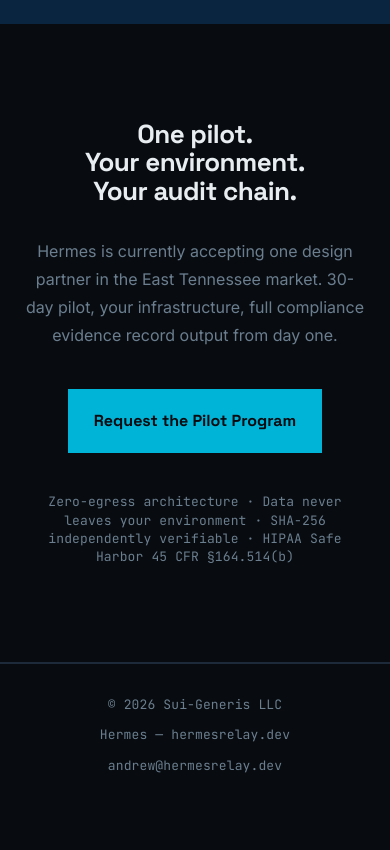
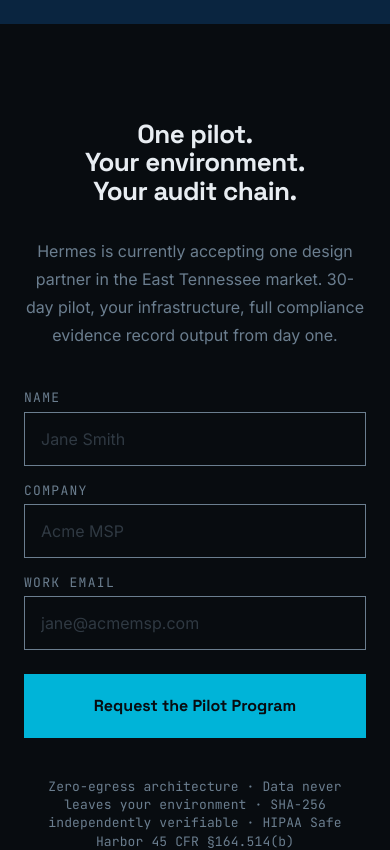
Before and after one commit to g1n0mag1k/hermes-compliance-framework, a Next.js app in the folder landing/: page / in a window 390 px wide. Shown: the part 5980-6830 px from the top of the page. Before the commit the page ends 6787 px from the top, so only its background shows below. Built offline with nearby package versions, Linux system fonts and the light colour scheme.

Commit message:
Replace mailto CTA with Formspree pilot request form

```diff
--- a/landing/components/CTA.tsx
+++ b/landing/components/CTA.tsx
@@ -1,11 +1,6 @@
-/* ---------------------------------------------------------------------------
- * CTA — single focused conversion section.
- *
- * Full-width void background, centered content, one anchor-tag CTA pointing
- * at the founder's mailto. Trust-signal row sits below the button, mono
- * caption scale, dot-separated, communicating the four most important
- * compliance properties at a glance.
- * ------------------------------------------------------------------------- */
+"use client";
+
+import { useState } from "react";
 
 const TRUST_SIGNALS: readonly string[] = [
   "Zero-egress architecture",
@@ -15,6 +10,23 @@
 ];
 
 export function CTA() {
+  const [submitted, setSubmitted] = useState(false);
+  const [loading, setLoading] = useState(false);
+
+  async function handleSubmit(e: React.FormEvent<HTMLFormElement>) {
+    e.preventDefault();
+    setLoading(true);
+    const form = e.currentTarget;
+    const data = new FormData(form);
+    await fetch("https://formspree.io/f/xnjkdrar", {
+      method: "POST",
+      body: data,
+      headers: { Accept: "application/json" },
+    });
+    setLoading(false);
+    setSubmitted(true);
+  }
+
   return (
     <section
       data-section="cta"
@@ -28,19 +40,69 @@
           <br />
           Your audit chain.
         </h2>
-
         <p className="font-body text-body text-muted mt-8 max-w-[500px]">
           Hermes is currently accepting one design partner in the East
           Tennessee market. 30-day pilot, your infrastructure, full
           compliance evidence record output from day one.
         </p>
 
-        <a
-          href="mailto:andrew@hermesrelay.dev"
-          className="mt-10 inline-block max-w-full break-words bg-signal text-void font-display font-bold text-body sm:text-h3 px-6 sm:px-10 py-4 sm:py-5 border-2 border-signal hover:bg-ink hover:border-ink transition-colors"
-        >
-          Request the Pilot Program
-        </a>
+        {submitted ? (
+          <div className="mt-10 border border-signal px-8 py-6 max-w-[500px] w-full text-left">
+            <p className="font-display text-h3 text-signal">Request received.</p>
+            <p className="font-body text-body text-muted mt-2">
+              Andrew will follow up at your email within 24 hours.
+            </p>
+          </div>
+        ) : (
+          <form
+            onSubmit={handleSubmit}
+            className="mt-10 w-full max-w-[500px] flex flex-col gap-4 text-left"
+          >
+            <div className="flex flex-col gap-1">
+              <label className="font-mono text-caption text-muted uppercase tracking-widest">
+                Name
+              </label>
+              <input
+                type="text"
+                name="name"
+                required
+                placeholder="Jane Smith"
+                className="bg-transparent border border-muted text-ink font-body text-body px-4 py-3 focus:outline-none focus:border-signal placeholder:text-muted/40"
+              />
+            </div>
+            <div className="flex flex-col gap-1">
+              <label className="font-mono text-caption text-muted uppercase tracking-widest">
+                Company
+              </label>
+              <input
+                type="text"
+                name="company"
+                required
+                placeholder="Acme MSP"
+                className="bg-transparent border border-muted text-ink font-body text-body px-4 py-3 focus:outline-none focus:border-signal placeholder:text-muted/40"
+              />
+            </div>
+            <div className="flex flex-col gap-1">
+              <label className="font-mono text-caption text-muted uppercase tracking-widest">
+                Work Email
+              </label>
+              <input
+                type="email"
+                name="email"
+                required
+                placeholder="jane@acmemsp.com"
+                className="bg-transparent border border-muted text-ink font-body text-body px-4 py-3 focus:outline-none focus:border-signal placeholder:text-muted/40"
+              />
+            </div>
+            <button
+              type="submit"
+              disabled={loading}
+              className="mt-2 bg-signal text-void font-display font-bold text-body sm:text-h3 px-6 sm:px-10 py-4 sm:py-5 border-2 border-signal hover:bg-ink hover:border-ink transition-colors disabled:opacity-50"
+            >
+              {loading ? "Sending…" : "Request the Pilot Program"}
+            </button>
+          </form>
+        )}
 
         <p className="font-mono text-caption text-muted mt-10 break-words max-w-full">
           {TRUST_SIGNALS.join("  ·  ")}
```
